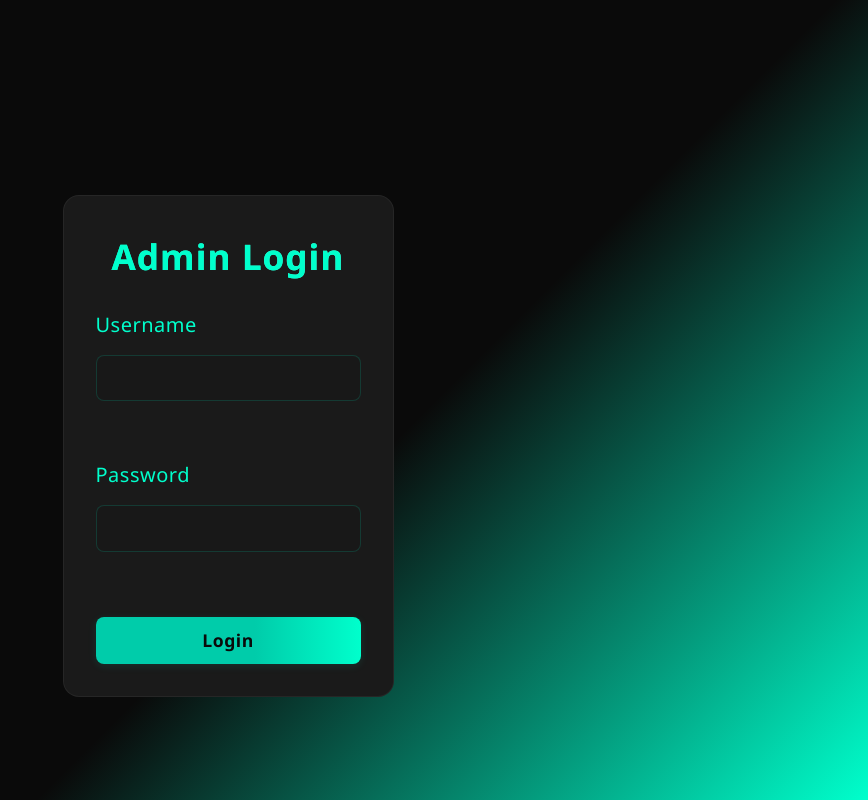
After one commit to SieGe0701/portfolio, a Flask app: page /login in a window 1280 px wide. The commit adds this page. Shown: the whole page, without its empty margins (412-1280 px from the left). Run offline with Flask 3, Linux system fonts and the light colour scheme.

Commit message:
Added blogging functionality

```diff
--- a/app.py
+++ b/app.py
@@ -1,6 +1,116 @@
-from flask import Flask, render_template
+
+from flask import Flask, render_template, request, redirect, url_for, session
+import uuid
+import sqlite3
+import os
 
 app = Flask(__name__)
+app.secret_key = 'change_this_secret_key'  # Needed for session
+# Simple login for blog admin (for delete button visibility)
+@app.route('/login', methods=['GET', 'POST'])
+def login():
+    if session.get('is_admin'):
+        return redirect(url_for('blog'))
+    error = None
+    if request.method == 'POST':
+        username = request.form.get('username')
+        password = request.form.get('password')
+        # Only allow admin login, no registration or public login
+        if username == 'admin' and password == 'blogpass':
+            session['is_admin'] = True
+            return redirect(url_for('blog'))
+        else:
+            error = 'Invalid credentials.'
+    return render_template('login.html', error=error)
+
+@app.route('/logout')
+def logout():
+    session.pop('is_admin', None)
+    return redirect(url_for('blog'))
+
+# --- Database Setup ---
+DB_PATH = os.path.join(os.path.dirname(__file__), 'blog.db')
+
+def init_db():
+    with sqlite3.connect(DB_PATH) as conn:
+        c = conn.cursor()
+        c.execute('''CREATE TABLE IF NOT EXISTS blog_posts (
+            id TEXT PRIMARY KEY,
+            title TEXT NOT NULL,
+            content TEXT NOT NULL,
+            date TEXT NOT NULL
+        )''')
+        conn.commit()
+
+def get_all_posts():
+    with sqlite3.connect(DB_PATH) as conn:
+        c = conn.cursor()
+        c.execute('SELECT id, title, content, date FROM blog_posts ORDER BY date DESC')
+        rows = c.fetchall()
+        return [
+            {'id': row[0], 'title': row[1], 'content': row[2], 'date': row[3]}
+            for row in rows
+        ]
+
+def get_post(post_id):
+    with sqlite3.connect(DB_PATH) as conn:
+        c = conn.cursor()
+        c.execute('SELECT id, title, content, date FROM blog_posts WHERE id = ?', (post_id,))
+        row = c.fetchone()
+        if row:
+            return {'id': row[0], 'title': row[1], 'content': row[2], 'date': row[3]}
+        return None
+
+def add_post(title, content, date):
+    post_id = str(uuid.uuid4())
+    with sqlite3.connect(DB_PATH) as conn:
+        c = conn.cursor()
+        c.execute('INSERT INTO blog_posts (id, title, content, date) VALUES (?, ?, ?, ?)',
+                  (post_id, title, content, date))
+        conn.commit()
+    return post_id
+
+def delete_post(post_id):
+    with sqlite3.connect(DB_PATH) as conn:
+        c = conn.cursor()
+        c.execute('DELETE FROM blog_posts WHERE id = ?', (post_id,))
+        conn.commit()
+
+
+# Blog list and add post
+@app.route('/blog', methods=['GET', 'POST'])
+def blog():
+    if request.method == 'POST':
+        title = request.form.get('title')
+        content = request.form.get('content')
+        from datetime import datetime
+        if title and content:
+            add_post(title, content, datetime.now().strftime('%Y-%m-%d %H:%M'))
+        return redirect(url_for('blog'))
+    posts = get_all_posts()
+    previews = [
+        {
+            'id': post['id'],
+            'title': post['title'],
+            'date': post['date'],
+            'preview': post['content'][:200] + ('...' if len(post['content']) > 200 else '')
+        }
+        for post in posts
+    ]
+    return render_template('blog_list.html', posts=previews)
+
+
+# Individual blog post view and delete
+@app.route('/blog/<post_id>', methods=['GET', 'POST'])
+def blog_post(post_id):
+    post = get_post(post_id)
+    if not post:
+        return render_template('blog_post.html', post=None), 404
+    if request.method == 'POST' and request.form.get('delete') == '1':
+        delete_post(post_id)
+        return redirect(url_for('blog'))
+    is_admin = session.get('is_admin', False)
+    return render_template('blog_post.html', post=post, is_admin=is_admin)
 
 @app.route('/')
 def home():
@@ -23,4 +133,5 @@ def about_me():
     return render_template('about_me.html')
 
 if __name__ == '__main__':
+    init_db()
     app.run()
--- a/static/css/style.css
+++ b/static/css/style.css
@@ -1,3 +1,210 @@
+.login-btn {
+    background: linear-gradient(90deg, #00ccaa 60%, #00ffcc 100%);
+    color: #0a0a0a;
+    border: none;
+    border-radius: 8px;
+    font-size: 1.1rem;
+    font-weight: 700;
+    letter-spacing: 0.5px;
+    box-shadow: 0 2px 8px rgba(0,255,204,0.10);
+    padding: 0.7rem 2.2rem;
+    margin-top: 0.5rem;
+    width: 100%;
+    cursor: pointer;
+    transition: background 0.2s, color 0.2s, transform 0.2s;
+}
+.login-btn:hover {
+    background: linear-gradient(90deg, #00ffcc 60%, #00ccaa 100%);
+    color: #181818;
+    }
+}
+/* Login Page Styles */
+.login-card {
+    max-width: 400px;
+    margin: 0 auto;
+    padding: 2.5rem 2rem 2rem 2rem;
+    border-radius: 18px;
+    box-shadow: 0 8px 32px rgba(0,255,204,0.10), 0 1.5px 8px rgba(0,0,0,0.10);
+    background: rgba(26,26,26,0.98);
+    border: 1.5px solid rgba(0,255,204,0.08);
+    display: flex;
+    flex-direction: column;
+    align-items: center;
+    gap: 1.2rem;
+}
+.login-title {
+    font-size: 2.2rem;
+    color: var(--primary);
+    margin-bottom: 1.5rem;
+    letter-spacing: 1px;
+    font-weight: 700;
+    text-align: center;
+}
+.login-form {
+    display: flex;
+    flex-direction: column;
+    gap: 0.7rem;
+}
+.login-form label {
+    color: var(--primary);
+    font-weight: 500;
+    margin-bottom: 0.2rem;
+    display: block;
+    letter-spacing: 0.5px;
+}
+.login-form .input-field {
+    width: 100%;
+    padding: 0.7rem 1rem;
+    margin-bottom: 0.2rem;
+    border-radius: 8px;
+    border: 1px solid rgba(0,255,204,0.15);
+    background: #181818;
+    color: var(--text-light);
+    font-size: 1rem;
+    transition: border 0.2s;
+}
+.login-form .input-field:focus {
+    border: 1.5px solid var(--primary);
+    outline: none;
+}
+.login-btn {
+    width: 100%;
+    margin-top: 0.7rem;
+    font-size: 1.1rem;
+    font-weight: 600;
+    letter-spacing: 0.5px;
+}
+.login-error {
+    color: #e74c3c;
+    background: rgba(231,76,60,0.08);
+    border-radius: 6px;
+    padding: 0.7rem 1rem;
+    margin-bottom: 0.5rem;
+    width: 100%;
+    text-align: center;
+    font-weight: 500;
+    letter-spacing: 0.5px;
+}
+/* Admin Auth Link Styling */
+.admin-auth-link {
+    display: inline-block;
+    margin-top: 2rem;
+    padding: 0.7rem 2.2rem;
+    background: linear-gradient(90deg, #00ccaa 60%, #00ffcc 100%);
+    color: #0a0a0a;
+    border-radius: 8px;
+    font-size: 1.1rem;
+    font-weight: 600;
+    text-decoration: none;
+    box-shadow: 0 2px 8px rgba(0,255,204,0.08);
+    transition: background 0.2s, color 0.2s, transform 0.2s;
+}
+.admin-auth-link:hover {
+    background: linear-gradient(90deg, #00ffcc 60%, #00ccaa 100%);
+    color: #181818;
+    transform: translateY(-2px) scale(1.04);
+}
+/* Delete Button Style */
+.login-btn {
+    background: linear-gradient(90deg, #00ccaa 60%, #00ffcc 100%);
+    color: #0a0a0a;
+    border: none;
+    border-radius: 8px;
+    font-size: 1.1rem;
+    font-weight: 700;
+    letter-spacing: 0.5px;
+    box-shadow: 0 2px 8px rgba(0,255,204,0.10);
+    padding: 0.7rem 2.2rem;
+    margin-top: 0.5rem;
+    width: 100%;
+    cursor: pointer;
+    transition: background 0.2s, color 0.2s, transform 0.2s;
+}
+.login-btn:hover {
+    background: linear-gradient(90deg, #00ffcc 60%, #00ccaa 100%);
+    color: #181818;
+    transform: translateY(-2px) scale(1.04);
+}
+    transform: translateY(-2px) scale(1.04);
+}
+/* Blog Preview Link Styles */
+.blog-preview-link {
+    display: block;
+    text-decoration: none;
+    color: inherit;
+    margin-bottom: 1.5rem;
+    transition: box-shadow 0.3s, transform 0.3s, background 0.2s;
+}
+.blog-preview-link:hover {
+    background: rgba(0,255,204,0.05);
+    box-shadow: 0 8px 30px rgba(0,255,204,0.10);
+    transform: translateY(-3px) scale(1.02);
+}
+
+/* Blog Post Content Readability */
+.blog-post p {
+    font-size: 1.15rem;
+    line-height: 1.8;
+    margin-top: 1rem;
+    margin-bottom: 1rem;
+    color: var(--text-light);
+    word-break: break-word;
+}
+/* Blog Page Styles */
+.blog-post {
+    margin-bottom: 2rem;
+    background: var(--bg-card);
+    border-radius: 16px;
+    padding: 2rem;
+    border: 1px solid rgba(0,255,204,0.05);
+    box-shadow: 0 4px 16px rgba(0,255,204,0.04);
+    transition: box-shadow 0.3s, transform 0.3s;
+}
+.blog-post:hover {
+    box-shadow: 0 8px 30px rgba(0,255,204,0.10);
+    transform: translateY(-3px);
+}
+.blog-date {
+    color: var(--text-dim);
+    font-size: 0.95rem;
+    margin-bottom: 1rem;
+}
+.blog-form label {
+    color: var(--primary);
+    font-weight: 500;
+    margin-top: 1rem;
+}
+.blog-form .input-field {
+    width: 100%;
+    padding: 0.7rem 1rem;
+    margin: 0.5rem 0 1rem 0;
+    border-radius: 8px;
+    border: 1px solid rgba(0,255,204,0.15);
+    background: #181818;
+    color: var(--text-light);
+    font-size: 1rem;
+    transition: border 0.2s;
+}
+.blog-form .input-field:focus {
+    border: 1.5px solid var(--primary);
+    outline: none;
+}
+.blog-form .btn-primary {
+    background: var(--primary);
+    color: var(--bg-dark);
+    border: none;
+    padding: 0.7rem 2rem;
+    border-radius: 8px;
+    font-size: 1.1rem;
+    font-weight: 600;
+    cursor: pointer;
+    transition: background 0.2s, color 0.2s;
+    margin-top: 0.5rem;
+}
+.blog-form .btn-primary:hover {
+    background: var(--primary-dark);
+    color: #fff;
+}
 /* Modern Reset and Base Styles */
 * {
     margin: 0;
@@ -97,8 +304,9 @@ nav a:hover::after {
 
 /* Hero Section */
 .hero {
+    display: flex;
+    flex-direction: column;
     height: 100vh;
-    display: flex;
     align-items: center;
     justify-content: center;
     text-align: center;
--- a/templates/Work_Experience.html
+++ b/templates/Work_Experience.html
@@ -20,6 +20,7 @@
             <a href="/projects">Projects</a>
             <a href="/Work_Experience">Work Experience</a>
             <a href="/contact">Contact</a>
+            <a href="/blog">Blog</a>
         </div>
     </nav>
     <div class="nav-overlay"></div>
--- a/templates/about_me.html
+++ b/templates/about_me.html
@@ -20,6 +20,7 @@
             <a href="/projects">Projects</a>
             <a href="/Work_Experience">Work Experience</a>
             <a href="/contact">Contact</a>
+            <a href="/blog">Blog</a>
         </div>
     </nav>
     <div class="nav-overlay"></div>
--- a/templates/contact.html
+++ b/templates/contact.html
@@ -20,6 +20,7 @@
             <a href="/projects">Projects</a>
             <a href="/Work_Experience">Work Experience</a>
             <a href="/contact">Contact</a>
+            <a href="/blog">Blog</a>
         </div>
     </nav>
     <div class="nav-overlay"></div>
--- a/templates/index.html
+++ b/templates/index.html
@@ -20,6 +20,7 @@
             <a href="/projects">Projects</a>
             <a href="/Work_Experience">Work Experience</a>
             <a href="/contact">Contact</a>
+            <a href="/blog">Blog</a>
         </div>
     </nav>
     <div class="nav-overlay"></div>
--- /dev/null
+++ b/templates/login.html
@@ -0,0 +1,26 @@
+<!DOCTYPE html>
+<html lang="en">
+<head>
+    <meta charset="UTF-8">
+    <meta name="viewport" content="width=device-width, initial-scale=1.0, maximum-scale=1.0, user-scalable=no">
+    <title>Admin Login</title>
+    <link rel="stylesheet" href="/static/css/style.css">
+</head>
+<body style="min-height:100vh; background: linear-gradient(135deg, #0a0a0a 60%, #00ffcc 100%); display:flex; align-items:center; justify-content:center;">
+    <main class="container" style="display:flex; align-items:center; justify-content:center; min-height:100vh;">
+        <div class="card login-card">
+            <h1 class="login-title">Admin Login</h1>
+            {% if error %}
+                <div class="login-error">{{ error }}</div>
+            {% endif %}
+            <form method="post" class="login-form">
+                <label for="username">Username</label>
+                <input type="text" id="username" name="username" class="input-field" required autocomplete="username"><br>
+                <label for="password">Password</label>
+                <input type="password" id="password" name="password" class="input-field" required autocomplete="current-password"><br>
+                <input type="submit" value="Login" class="btn-primary login-btn">
+            </form>
+        </div>
+    </main>
+</body>
+</html>
--- a/templates/projects.html
+++ b/templates/projects.html
@@ -20,6 +20,7 @@
             <a href="/projects">Projects</a>
             <a href="/Work_Experience">Work Experience</a>
             <a href="/contact">Contact</a>
+            <a href="/blog">Blog</a>
         </div>
     </nav>
     <div class="nav-overlay"></div>
```
Also changed, not shown: templates/blog.html (added, +54 -0 lines), templates/blog_list.html (added, +61 -0 lines), templates/blog_post.html (added, +48 -0 lines), blog.db (added).
